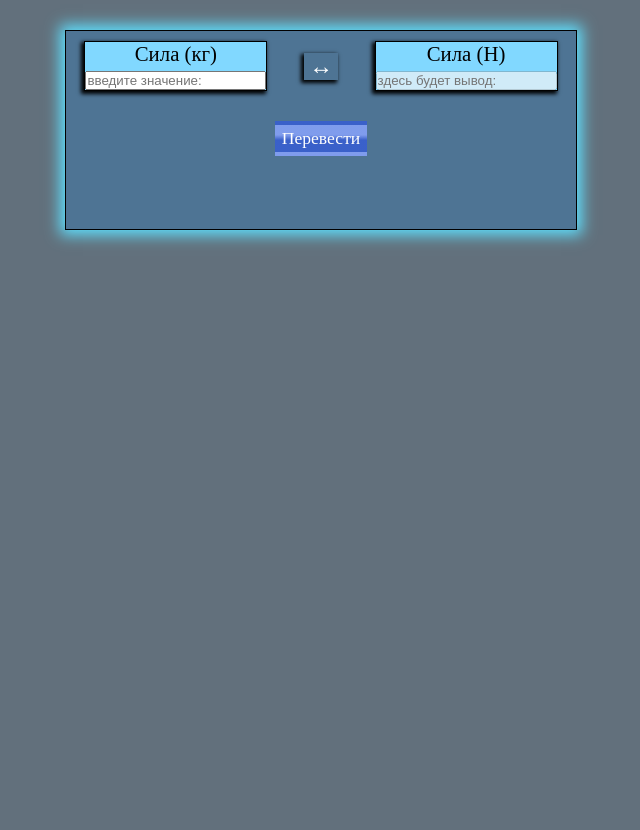
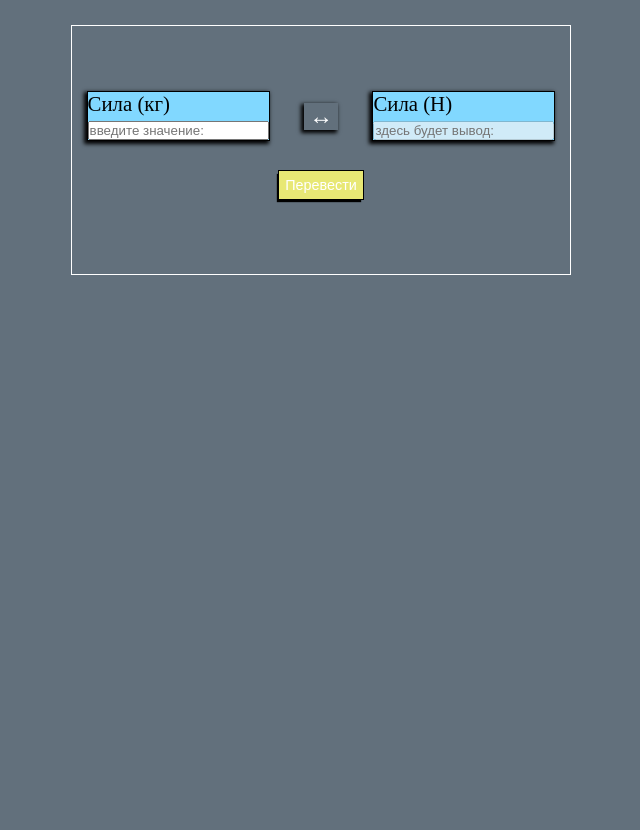
Before and after one commit to Pan9aJS/panda.github.io, a PHP site: page /files/n_kg/index.html in a window 1280 px wide. Shown: the whole page, without its empty margins (319-959 px from the left). After the commit the page ends 275 px from the top, so only its background shows below. Run offline with PHP 8.4, Linux system fonts and the light colour scheme.

Commit message:
updated file: [n_kg/style.css]

```diff
--- a/files/n_kg/style.css
+++ b/files/n_kg/style.css
@@ -2,6 +2,12 @@
     box-sizing: border-box;
     margin: 0;
     padding: 0;
+}
+
+html {
+    width: 0;
+    height: 0;
+    position: relative;
 }
 
 body {
@@ -11,21 +17,22 @@ body {
 }
 
 .container {
-    width: max-content;
-    min-width: 40vw;
-    min-height: 200px;
-    height: max-content;
-    border: 1px solid black;
-    margin: 30px auto;
-    padding: 10px;
-    background: #4e7494;
-    text-align: center;
-    box-shadow: 0px 0px 14px 5px #5fe1ff;
+    display: flex;
+    flex-direction: column;
+    justify-content: center;
+    align-items: center;
+    border: 1px solid white;
+    width: 500px;
+    height: 250px;
+    min-height: 100px;
+    margin: 25px auto auto;
 }
 
 .container .input-boxes {
+    position: relative;
+    width: 100%;
     display: flex;
-    justify-content: space-around;
+    justify-content: space-evenly;
     align-items: center;
 }
 
@@ -35,10 +42,6 @@ body {
     font-size: 1.3em;
     background: #81d8ff;
     box-shadow: -2px 2px 4px 1px #000000;
-}
-
-.box * {
-    width: 100%;
 }
 
 .container .box.toggle {
@@ -57,16 +60,15 @@ body {
 }
 
 .btn-calc button {
-    border-color: transparent;
-    border-width: 4px;
+    outline: black groove 1px;
     color: white;
-    font-family: serif;
-    font-size: 1.1em;
-    background-image: linear-gradient(180deg, #678aecd1 10px, #244fc5e3 15px);
-    /*box-shadow: -2px 2px 0px 0px #81d8ff;
-    */
+    font-family: sans-serif;
+    font-size: 0.9em;
+    background: #e8e875;
+    box-shadow: -2px 3px 1px 0px #000000;
     cursor: pointer;
     padding: 3px;
+    border: 3px solid transparent;
     transition: border 0.2s ease-in;
     -webkit-transition: border 0.2s ease-in;
     -moz-transition: border 0.2s ease-in;
@@ -75,13 +77,6 @@ body {
 }
 
 .btn-calc button:hover {
-    border-color: #60b3ca;
-    border-width: 5px;
+    border: 3px solid #9a6565;
+    color: black;
 }
-
-@media (max-width: 520px) {
-    .container {
-        width: 95%;
-        font-size: calc(2.3rem - 24px - (100vw - 540px) / 400);
-    }
-}
```
